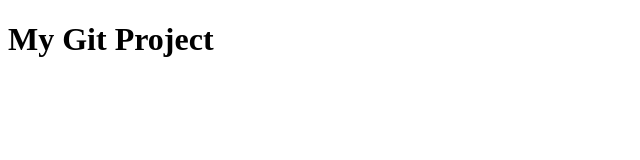
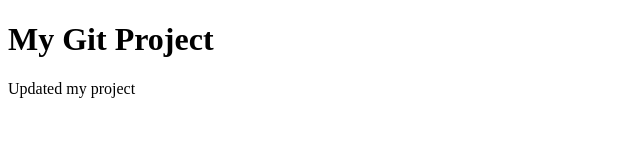
Before and after one commit to Dev-Dave-tech/my-first-project, a plain HTML site: page index.html in a window 1280 px wide. Shown: the whole page, without its empty margins (0-640 px from the left). Drawn offline with Linux system fonts and the light colour scheme.

Commit message:
Updated Commit

```diff
--- a/index.html
+++ b/index.html
@@ -8,5 +8,6 @@
 <body>
 
   <h1>My Git Project</h1>
+  <p>Updated my project</p>
 </body>
 </html>
```
